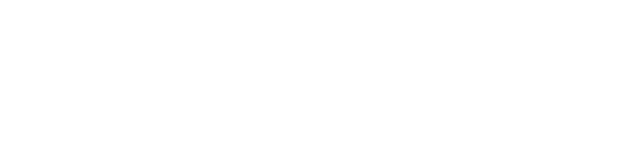
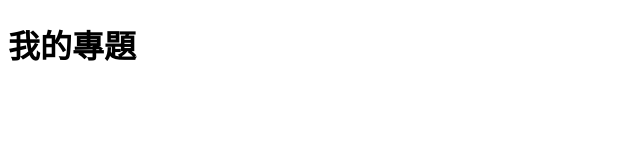
Before and after one commit to Grim2485/git_test, a plain HTML site: page index.html in a window 1280 px wide. Shown: the whole page, without its empty margins (0-640 px from the left). Drawn offline with Linux system fonts and the light colour scheme.

Commit message:
新增h1

```diff
--- a/index.html
+++ b/index.html
@@ -6,6 +6,6 @@
     <title>Document</title>
 </head>
 <body>
-
+    <h1>我的專題</h1>
 </body>
 </html>
```
